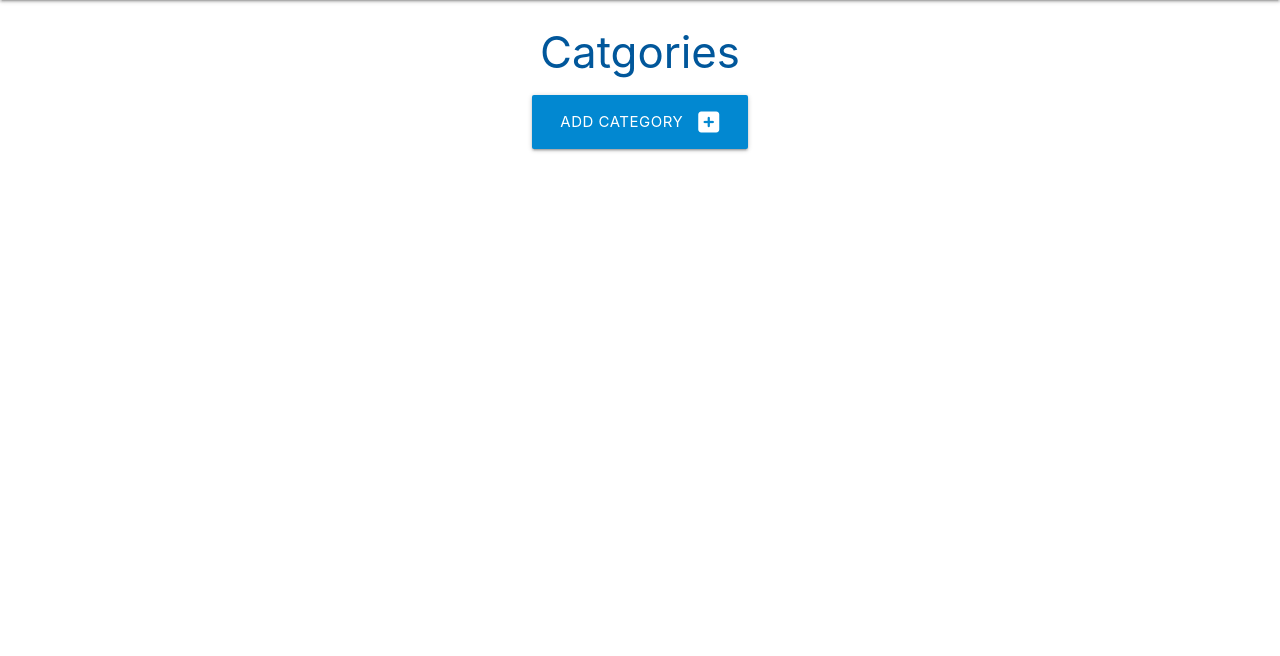
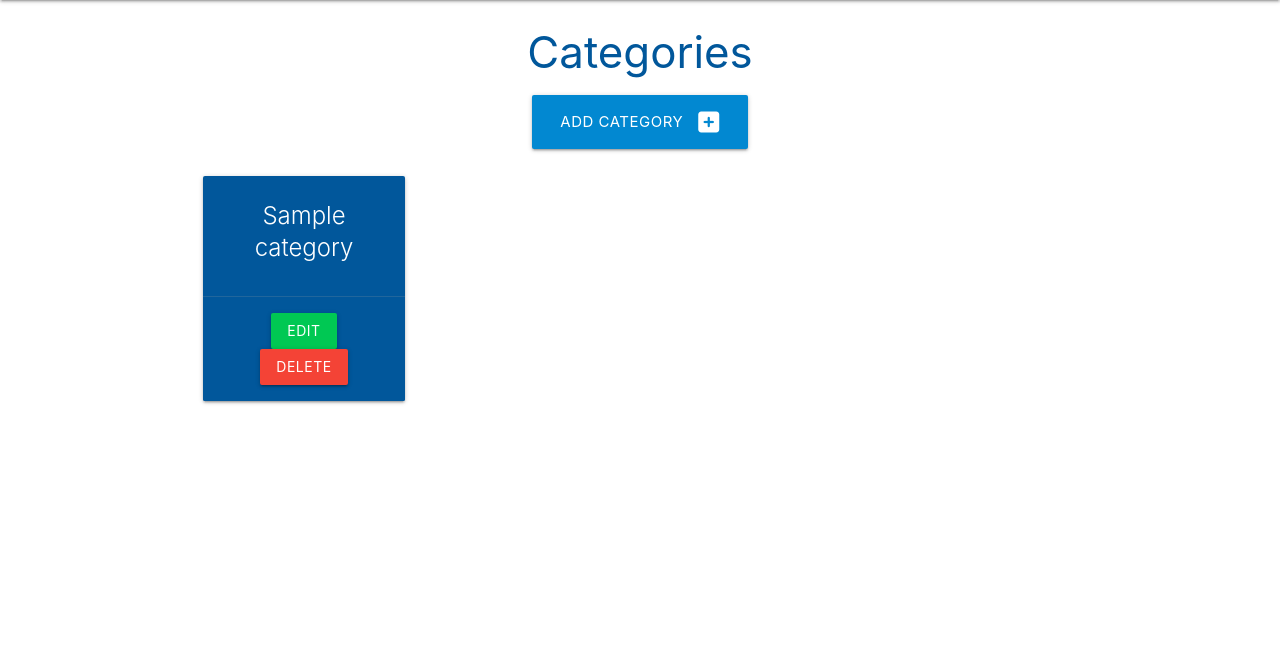
Before and after one commit to valerieoni/task-manager, a Flask app: page /categories in a window 1280 px wide. Shown: the part 64-720 px from the top of the page. Run offline with Flask 2, Linux system fonts and the light colour scheme; tables that the repository leaves empty hold one stand-in row (values such as "Sample post").

Commit message:
add update and delete crud functionality

```diff
--- a/taskmanager/routes.py
+++ b/taskmanager/routes.py
@@ -8,7 +8,8 @@ def home():
 
 @app.route("/categories")
 def categories():
-    return render_template("categories.html")
+    categories = list(Category.query.order_by(Category.category_name).all())
+    return render_template("categories.html", categories=categories)
 
 
 @app.route("/add_category", methods=["GET", "POST"])
@@ -19,3 +20,21 @@ def add_category():
         db.session.commit()
         return redirect(url_for("categories"))
     return render_template("add_category.html")
+
+
+@app.route("/edit_category/<int:category_id>", methods=["GET", "POST"])
+def edit_category(category_id):
+    category = Category.query.get_or_404(category_id)
+    if request.method == "POST":
+        category.category_name = request.form.get("category_name")
+        db.session.commit()
+        return redirect(url_for("categories"))
+    return render_template("edit_category.html", category=category)
+
+
+@app.route("/delete_category/<int:category_id>")
+def delete_category(category_id):
+    category = Category.query.get_or_404(category_id)
+    db.session.delete(category)
+    db.session.commit()
+    return redirect(url_for("categories"))
--- a/taskmanager/static/js/script.js
+++ b/taskmanager/static/js/script.js
@@ -3,3 +3,8 @@ document.addEventListener('DOMContentLoaded', function() {
     let sidenav = document.querySelectorAll('.sidenav');
     M.Sidenav.init(sidenav);
   });
+
+document.addEventListener('DOMContentLoaded', function() {
+  let modals = document.querySelectorAll('.modal');
+  M.Modal.init(modals);
+});
--- a/taskmanager/templates/categories.html
+++ b/taskmanager/templates/categories.html
@@ -1,7 +1,7 @@
 {% extends "base.html" %}
 {% block content %}
 
-<h3 class="light-blue-text text-darken-4 center-align">Catgories</h3>
+<h3 class="light-blue-text text-darken-4 center-align">Categories</h3>
 
 <div class="row">
     <div class="col s12 center-align">
@@ -10,4 +10,33 @@
         </a>
     </div>
 </div>
-{% endblock%}
+
+<div class="row">
+    {% for category in categories %}
+    <div class="col s12 m6 l3">
+        <div class="card light-blue darken-4 center-align">
+            <div class="card-content white-text">
+                <span class="card-title">{{ category.category_name }}</span>
+            </div>
+            <div class="card-action">
+                <a href="{{ url_for('edit_category', category_id=category.id) }}" class="btn green accent-4">Edit</a>
+                <a href="#modal-{{ category.id }}" class="btn red modal-trigger">Delete</a>
+
+                <!-- Modal -->
+                <div id="modal-{{ category.id }}" class="modal">
+                    <div class="modal-content">
+                        <h4>Are you sure you want to delete {{ category.category_name }}?</h4>
+                        <p>This action cannot be undone</p>
+                    </div>
+                    <div class="modal-footer">
+                        <a href="{{ url_for('delete_category', category_id=category.id) }}" class="btn red">Delete</a>
+                        <a href="" class="btn green accent-4">Cancel</a>
+                    </div>
+                </div>
+            </div>
+        </div>
+    </div>
+    {% endfor %}
+</div>
+
+{% endblock %}
```
Also changed, not shown: taskmanager/templates/edit_category.html (added, +28 -0 lines).
